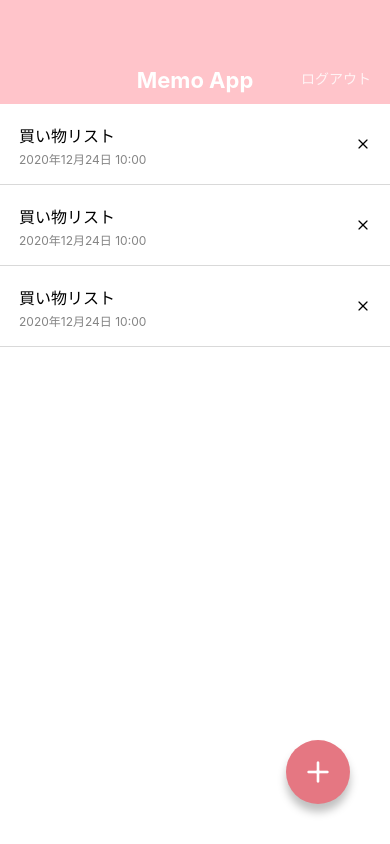
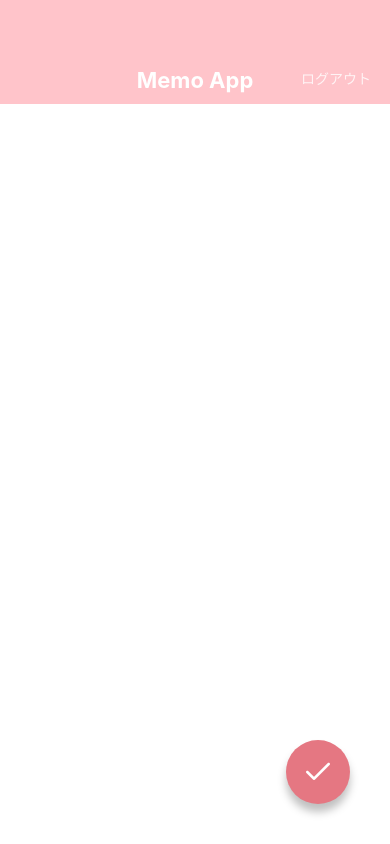
Before and after one commit to miwaaaa/test, a React Native app: screen / in a window 390 px wide. Built offline with nearby package versions, Linux system fonts and the light colour scheme.

Commit message:
Create MemoEditScreen and MemoCreateScreen

```diff
--- a/App.jsx
+++ b/App.jsx
@@ -1,10 +1,13 @@
 import React from 'react';
 
-import MemoListScreen from './src/screens/MemoListScreen'
+import MemoListScreen from './src/screens/MemoListScreen';
 import MemoDetailScreen from './src/screens/MemoDetailScreen';
+import MemoEditScreen from './src/screens/MemoEditScreen';
+import MemoCreateScreen from './src/screens/MemoCreateScreen';
+
 
 export default function App() {
   return (
-    <MemoListScreen />
+    <MemoCreateScreen />
   );
 }
--- /dev/null
+++ b/src/screens/MemoCreateScreen.jsx
@@ -0,0 +1,36 @@
+import React from 'react';
+import {
+    View, TextInput, StyleSheet, KeyboardAvoidingView,
+} from 'react-native';
+import CircleButton from '../components/CircleButton';
+
+import AppBar from '../components/AppBar';
+
+export default function MemoCreateScreen() {
+    return (
+        <KeyboardAvoidingView style = {styles.container} behavior="height">
+            <AppBar />
+            <View style = {styles.inputContainer} >
+                <TextInput value="" multiline style={styles.input} />
+            </View>
+            <CircleButton name ="check" />
+        </KeyboardAvoidingView>
+    );
+}
+
+const styles = StyleSheet.create({
+    container: {
+        flex: 1,
+    },
+    inputContainer: {
+        paddingHorizontal: 27,
+        paddingVertical: 32,
+        flex: 1,
+    },
+    input: {
+        flex:1,
+        textAlignVertical: 'top',
+        fontSize:16,
+        lineHeight: 24,
+    },
+});
--- /dev/null
+++ b/src/screens/MemoEditScreen.jsx
@@ -0,0 +1,36 @@
+import React from 'react';
+import {
+    View, TextInput, StyleSheet, KeyboardAvoidingView,
+} from 'react-native';
+import CircleButton from '../components/CircleButton';
+
+import AppBar from '../components/AppBar';
+
+export default function MemoEditScreen() {
+    return (
+        <KeyboardAvoidingView style = {styles.container} behavior="height">
+            <AppBar />
+            <View style = {styles.inputContainer} >
+                <TextInput value="買い物リスト" multiline style={styles.input} />
+            </View>
+            <CircleButton name ="check" />
+        </KeyboardAvoidingView>
+    );
+}
+
+const styles = StyleSheet.create({
+    container: {
+        flex: 1,
+    },
+    inputContainer: {
+        paddingHorizontal: 27,
+        paddingVertical: 32,
+        flex: 1,
+    },
+    input: {
+        flex:1,
+        textAlignVertical: 'top',
+        fontSize:16,
+        lineHeight: 24,
+    },
+});
```
